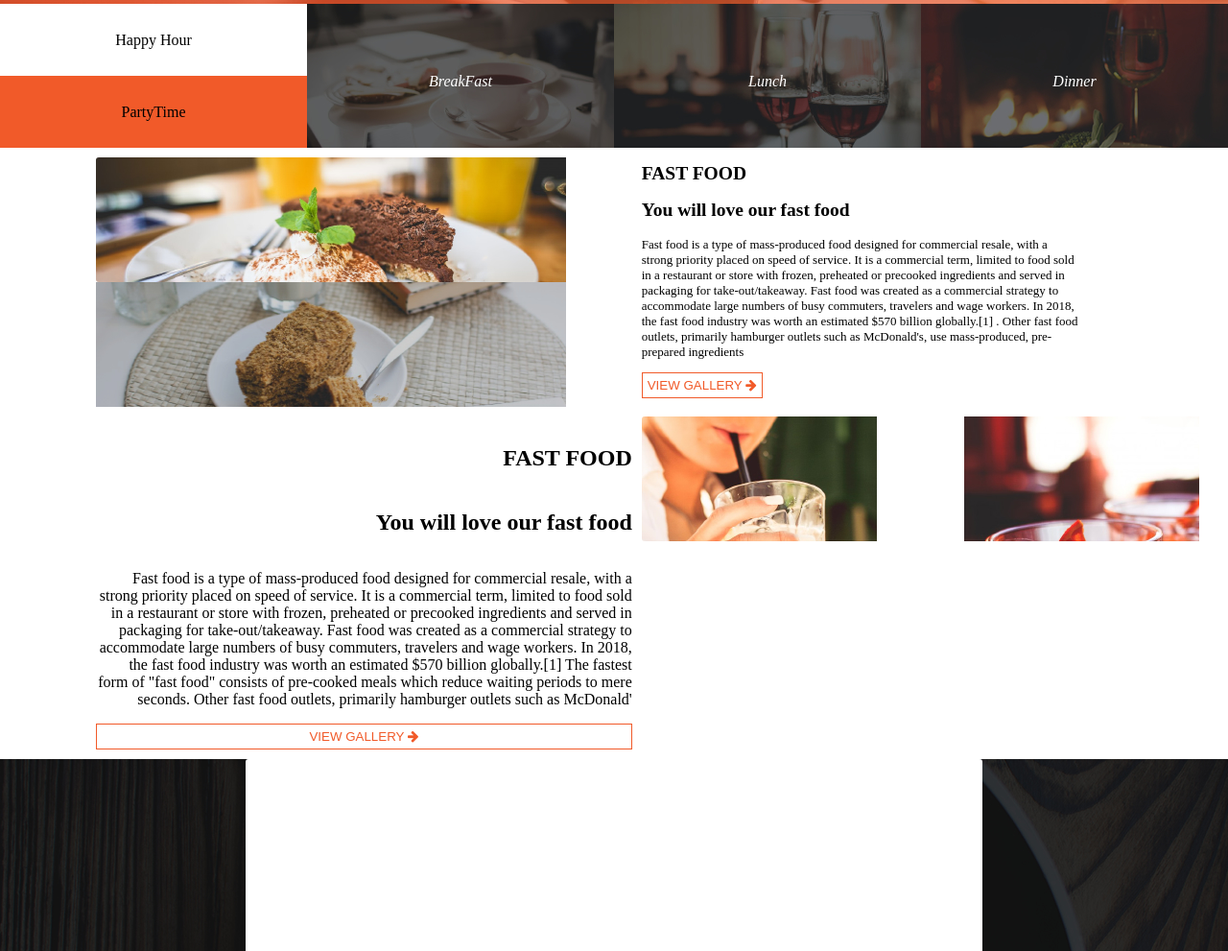
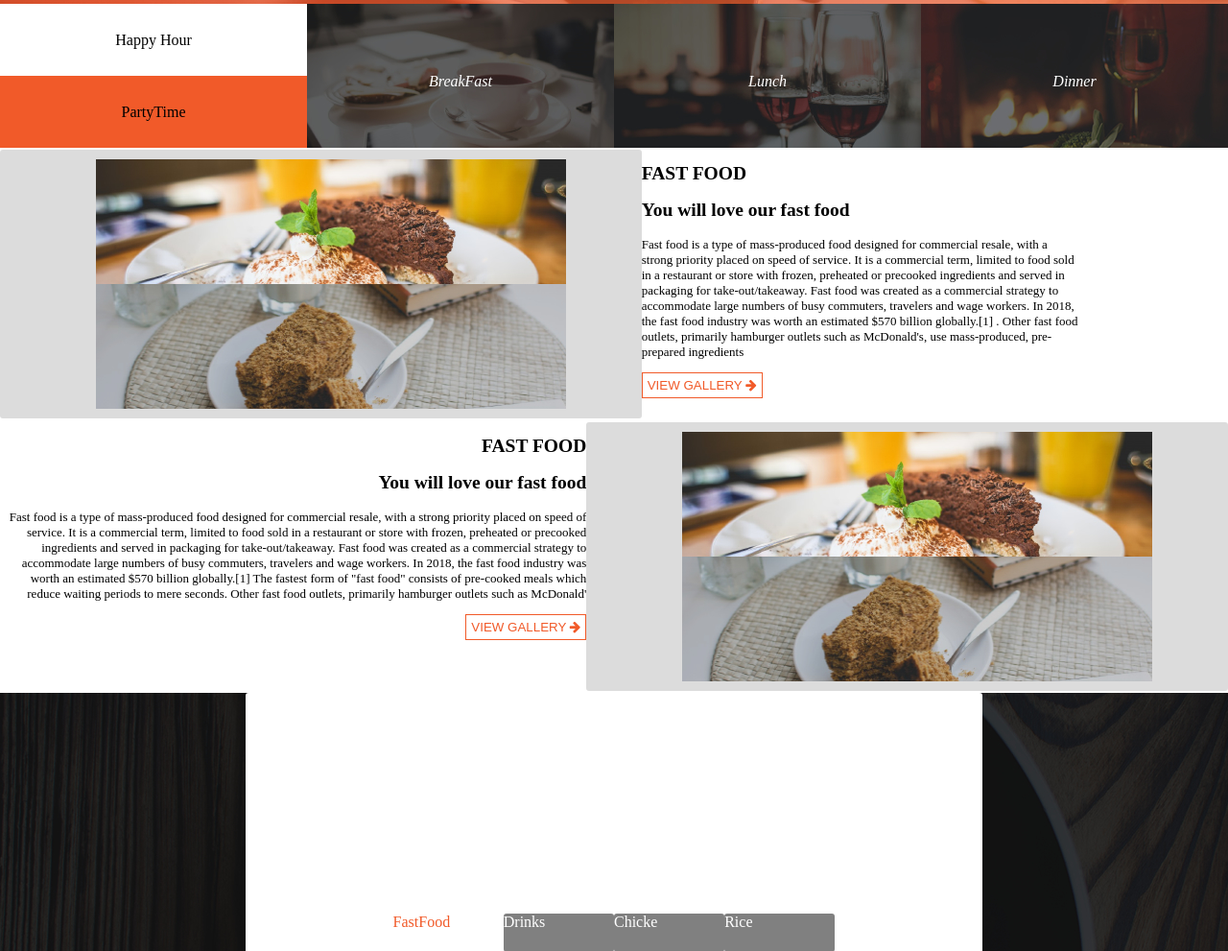
Before and after one commit to lucy254K/Anitas-Kitchen, a plain HTML site: page index.html in a window 1280 px wide. Shown: the part 496-1487 px from the top of the page at 96% size. Drawn offline with Linux system fonts and the light colour scheme.

Commit message:
improvements

```diff
--- a/index.html
+++ b/index.html
@@ -34,9 +34,9 @@
                 <div class="sec4"><i><br><br><br><br><center>Dinner</center></i></div>
             </section>
             <section class="third">
-                <center>
+                <!-- <center> -->
                 <div class="sec5">
-                    <div>
+                    <div class="imagesholder1">
                         <div class="img1">
 
                         </div>
@@ -66,15 +66,15 @@ The fastest form of "fast food" consists of pre-cooked meals which reduce waitin
                         </p>
                         <button type="button" id="pet" class="petty"> view gallery <i class="fa fa-arrow-right"></i></button>
                     </div>
-                    <div class="imgs">
-                        <div class="img3">
+                    <div class="imagesholder1">
+                        <div class="img1">
 
                         </div>
-                        <div class="img4"></div>
+                        <div class="img2"></div>
                     </div>
 
                 </div>
-            </center>
+            <!-- </center> -->
             </section>
 
 
--- a/styles.css
+++ b/styles.css
@@ -4,9 +4,6 @@
 html, body{
     margin: 0;
     padding: 0;
-}
-html {
-
 }
 
 .hero{
@@ -74,7 +71,8 @@ html {
 }
 
 .third{
-    display: flexbox;
+    display: flex;
+    flex-direction: column;
 }
 .third div{
     width: 100%;
@@ -82,15 +80,21 @@ html {
 .sec5{
     display: flex;
 }
-.sec5 div:first-child{
+.imagesholder1{
+    width: 40%;
+    margin: 2px auto;
     display: flex;
     flex-direction: column;
     padding: 10px;
     box-shadow: 2p 2pc silver;
-    background-color: #fff;
+    background-color: gainsboro;
+    /* background-color: #fff; */
     border-radius: 3px;
     padding-left: 100px;
+    /* border: 1px solid black; */
+    align-items: right;
 }
+
 .sec5 div:first-child img{
     width: inherit;
     height: 50px;
@@ -102,10 +106,11 @@ html {
     background-repeat: no-repeat;
 }
 .img2{
-    width: 100%;
+    width: 80%;
     height: 130px;
     background-image: url("fastFood2.jpg");
     background-repeat: no-repeat;
+    /* float: rig; */
 }
 .img3{
     width: 100%;
@@ -130,6 +135,12 @@ html {
 .sec5 div:last-child {
     font-size: small;
     text-align: left;
+
+
+}
+.sec5 div:first-child {
+    font-size: small;
+    text-align: right;
 
 
 }
```
